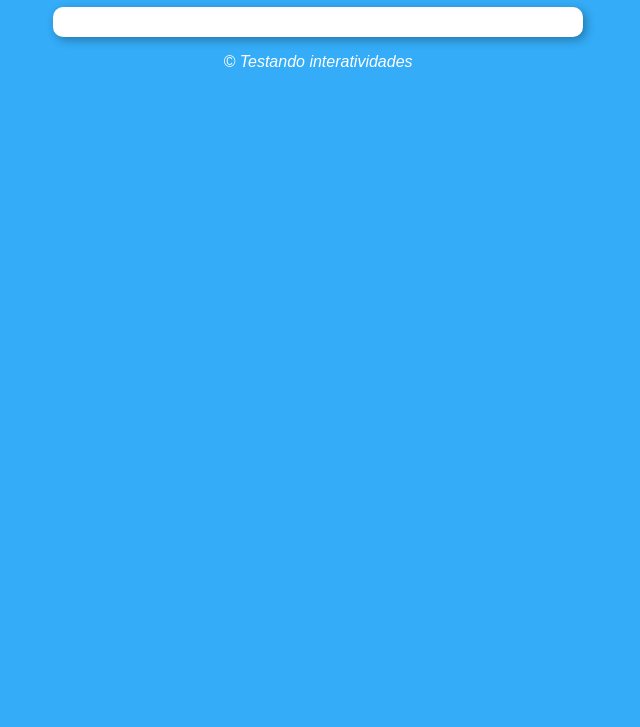
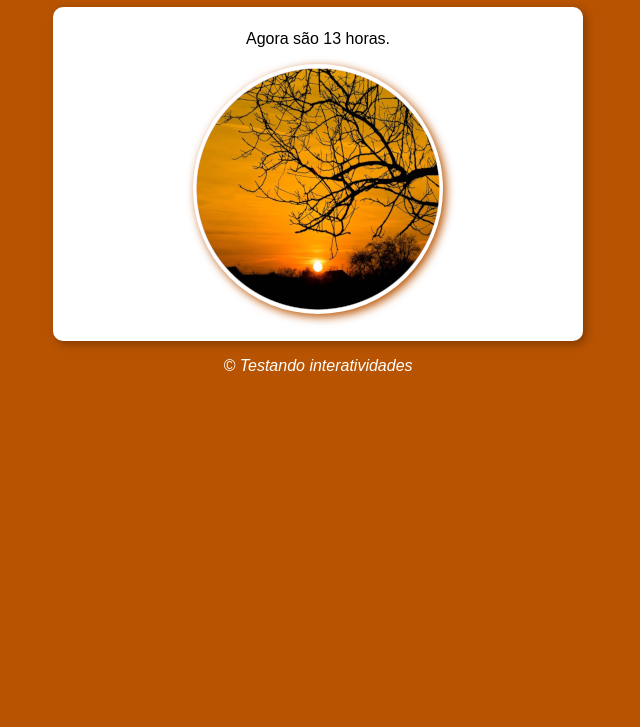
Before and after one commit to JozianeOliveira/ManhaTardeNoiteJS, a plain HTML site: page index.html in a window 1280 px wide. Shown: the part 73-800 px from the top of the page, without its empty margins (322-962 px from the left). Drawn offline with Linux system fonts and the light colour scheme.

Commit message:
interatividade com JS

```diff
--- a/estilo/style.css
+++ b/estilo/style.css
@@ -19,6 +19,16 @@ section {
     box-shadow: 3px 3px 10px rgba(0, 0, 0, 0.302);
 }
 
+div {
+    text-align: center;
+    padding: 8px;
+}
+
+img {
+    border-radius: 50%;
+    box-shadow: 3px 3px 10px rgba(0, 0, 0, 0.098);
+}
+
 footer {
     color: white;
     text-align: center;
--- a/index.html
+++ b/index.html
@@ -6,16 +6,16 @@
     <title>Testando interatividades</title>
     <link rel="stylesheet" href="estilo/style.css">
 </head>
-<body>
+<body onload="carregar()">
     <header>
-        <h1>Título</h1>
+        <h1>Hora do dia</h1>
     </header>
     <section>
-        <div>
-
+        <div id="msg">
+            Aqui vai aparecer a mensagem...
         </div>
-        <div>
-
+        <div id="foto">
+            <img id="imagem" src="imagens/manha.png" alt="Foto da manhã">
         </div>
     </section>
     <footer>
--- a/interatividade/script.js
+++ b/interatividade/script.js
@@ -1 +1,23 @@
-alert('Olá')
+function carregar() {
+    var msg = window.document.getElementById('msg')
+    var img = window.document.getElementById('imagem')
+    var data = new Date()
+    var hora = data.getHours()
+    msg.innerHTML = `Agora são ${hora} horas.`
+
+    if (hora >= 0 && hora < 12) {
+        img.src = 'imagens/manha.png'
+        document.body.style.background = '#fef4b7'
+        imagem.style.boxShadow = '3px 3px 10px #fef4b7'
+    }
+    else if (hora >= 12 && hora <= 18) {
+        img.src = 'imagens/tarde.png'
+        document.body.style.background = '#b85301'
+        imagem.style.boxShadow = '3px 3px 10px #b85301'
+    }
+    else {
+        img.src = 'imagens/noite.png'
+        document.body.style.background = '#446480'
+        imagem.style.boxShadow = '3px 3px 10px #446480'
+    }
+}
```
Also changed, not shown: imagens/manha.png (added), imagens/noite.png (added), imagens/tarde.png (added).
